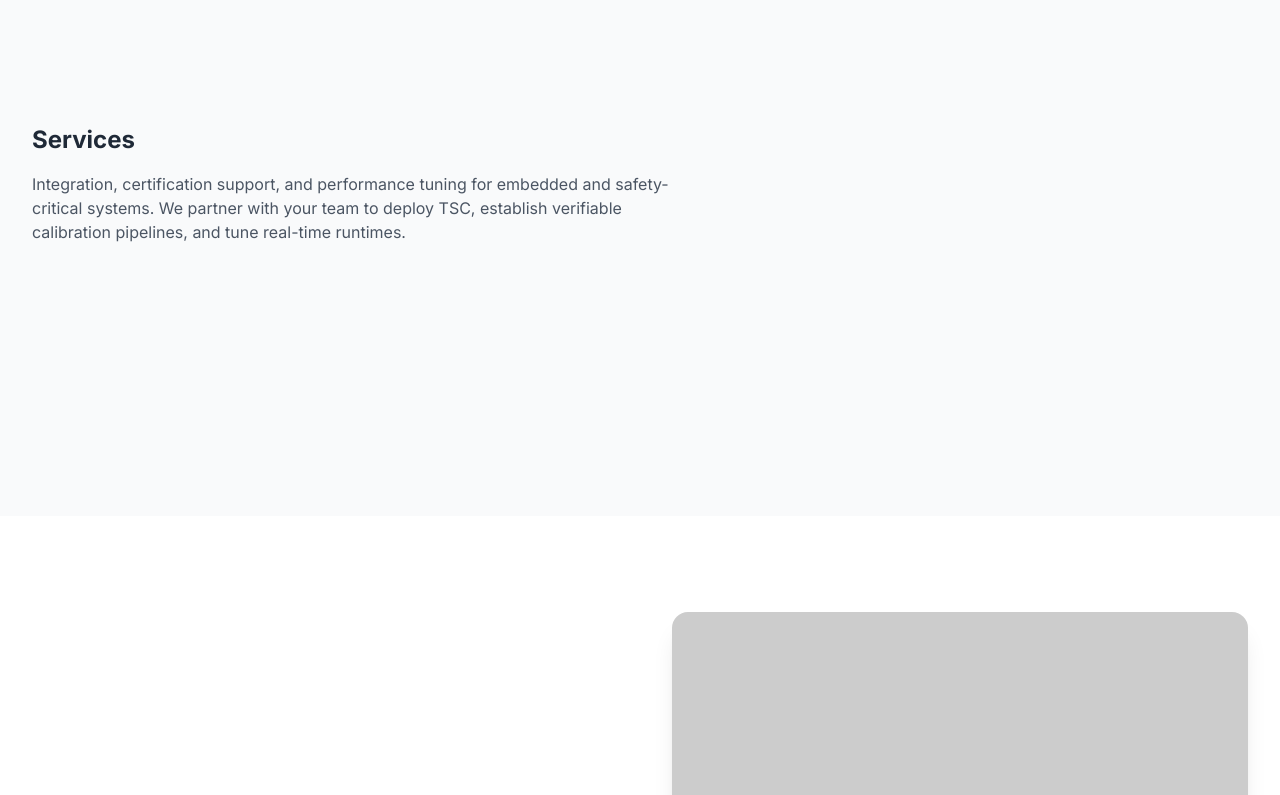
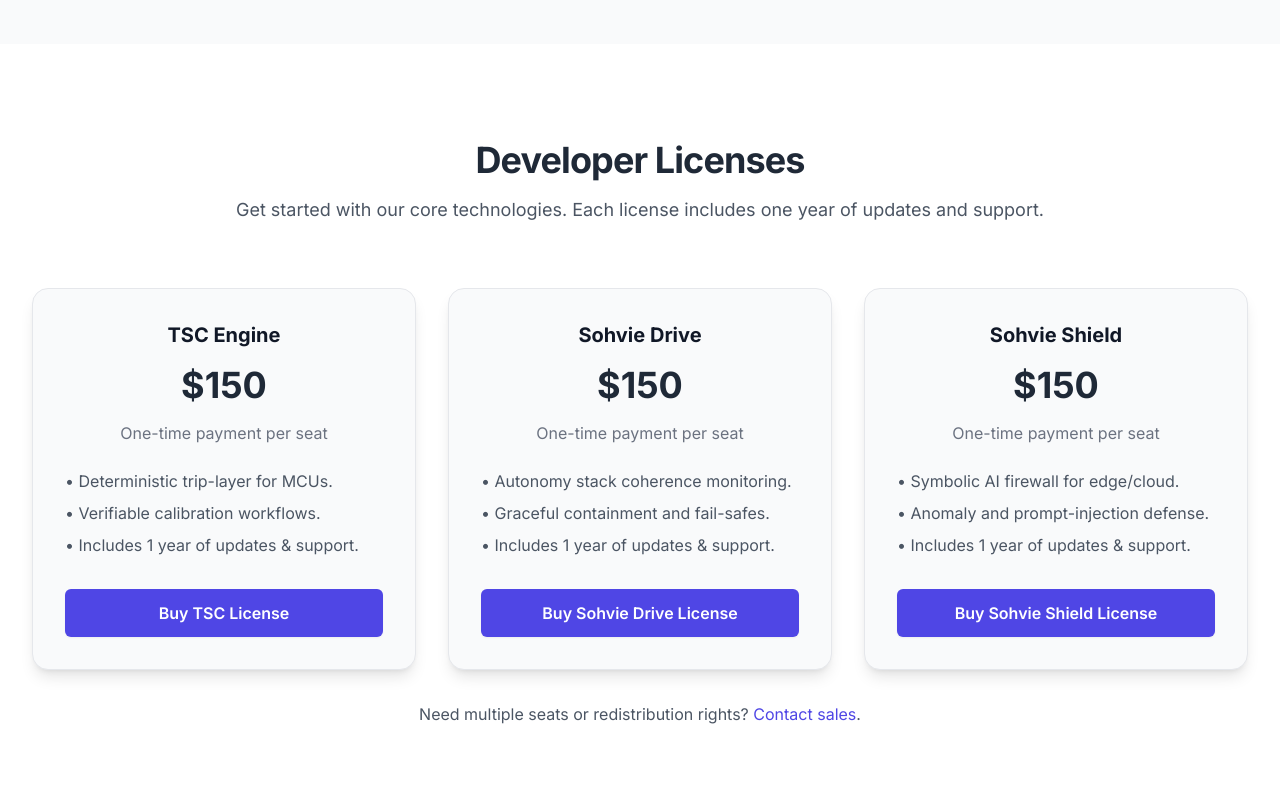
Before and after one commit to Lioren-Technologies/html-starter, a website: page index.html in a window 1280 px wide. Shown: the part 2480-3275 px from the top of the page. Drawn offline with nearby package versions, Linux system fonts and the light colour scheme; placeholder pictures from the web are drawn by us; files whose address does not match are found by name.

Commit message:
Update index.html

```diff
--- a/index.html
+++ b/index.html
@@ -361,21 +361,56 @@
 </div>
 </div>
 </section>
-<section class="py-20 bg-gray-50" id="services">
-<div class="mx-auto max-w-7xl px-4 sm:px-6 lg:px-8">
-<h2 class="text-2xl font-bold">Services</h2>
-<p class="mt-4 text-gray-600 max-w-2xl">Integration, certification support, and performance tuning for embedded and safety-critical systems. We partner with your team to deploy TSC, establish verifiable calibration pipelines, and tune real-time runtimes.</p>
-</div>
+<section class="py-24 bg-white" id="services">
+  <div class="mx-auto max-w-7xl px-4 sm:px-6 lg:px-8">
+    <div class="text-center">
+      <h2 class="text-3xl font-bold tracking-tight sm:text-4xl">Developer Licenses</h2>
+      <p class="mt-4 text-lg text-gray-600">Get started with our core technologies. Each license includes one year of updates and support.</p>
+    </div>
+    <div class="mt-16 grid md:grid-cols-2 lg:grid-cols-3 gap-8">
+
+      <article class="bg-gray-50 p-8 rounded-2xl shadow-lg border border-gray-200 h-full flex flex-col text-center">
+        <h3 class="text-xl font-bold text-gray-900">TSC Engine</h3>
+        <p class="text-4xl font-bold text-gray-800 my-4">$150</p>
+        <p class="text-gray-500 mb-6">One-time payment per seat</p>
+        <ul class="text-gray-600 mb-8 text-left space-y-2 flex-grow">
+          <li>• Deterministic trip-layer for MCUs.</li>
+          <li>• Verifiable calibration workflows.</li>
+          <li>• Includes 1 year of updates & support.</li>
+        </ul>
+        <a href="#" class="inline-flex items-center justify-center rounded-md bg-indigo-600 px-6 py-3 font-semibold text-white shadow-sm cta-glow">Buy TSC License</a>
+      </article>
+
+      <article class="bg-gray-50 p-8 rounded-2xl shadow-lg border border-gray-200 h-full flex flex-col text-center">
+        <h3 class="text-xl font-bold text-gray-900">Sohvie Drive</h3>
+        <p class="text-4xl font-bold text-gray-800 my-4">$150</p>
+        <p class="text-gray-500 mb-6">One-time payment per seat</p>
+        <ul class="text-gray-600 mb-8 text-left space-y-2 flex-grow">
+          <li>• Autonomy stack coherence monitoring.</li>
+          <li>• Graceful containment and fail-safes.</li>
+          <li>• Includes 1 year of updates & support.</li>
+        </ul>
+        <a href="#" class="inline-flex items-center justify-center rounded-md bg-indigo-600 px-6 py-3 font-semibold text-white shadow-sm cta-glow">Buy Sohvie Drive License</a>
+      </article>
+
+      <article class="bg-gray-50 p-8 rounded-2xl shadow-lg border border-gray-200 h-full flex flex-col text-center">
+        <h3 class="text-xl font-bold text-gray-900">Sohvie Shield</h3>
+        <p class="text-4xl font-bold text-gray-800 my-4">$150</p>
+        <p class="text-gray-500 mb-6">One-time payment per seat</p>
+        <ul class="text-gray-600 mb-8 text-left space-y-2 flex-grow">
+          <li>• Symbolic AI firewall for edge/cloud.</li>
+          <li>• Anomaly and prompt-injection defense.</li>
+          <li>• Includes 1 year of updates & support.</li>
+        </ul>
+        <a href="#" class="inline-flex items-center justify-center rounded-md bg-indigo-600 px-6 py-3 font-semibold text-white shadow-sm cta-glow">Buy Sohvie Shield License</a>
+      </article>
+
+    </div>
+    <p class="text-center text-gray-600 mt-8">Need multiple seats or redistribution rights? <a href="#contact" class="text-indigo-600 hover:underline">Contact sales</a>.</p>
+  </div>
 </section>
 
-    <section id="pricing" class="relative mx-auto max-w-6xl px-4 md:px-6 py-16 md:py-24">
-      <stripe-pricing-table pricing-table-id="prctbl_1S3fVdRPzuR30FMsnT1DjNDQ"
-publishable-key="pk_live_51S2N3tRPzuR30FMsTF2Wu4F6ehnzHbMsAwcWaTwAWXcE2iadlBr7wXrxx2hPlwI7bdvQV3mMhKC6WDeljTSl2fXR000sDFHsC2">
-</stripe-pricing-table>
-    </section>
-
-
-<section class="py-24 bg-white" id="about">
+<section class="py-24 bg-gray-50" id="about">
 <div class="mx-auto max-w-7xl px-4 sm:px-6 lg:px-8 grid md:grid-cols-2 gap-16 items-center">
 <div>
 <h2 class="text-3xl font-bold tracking-tight sm:text-4xl">Designed for verifiability</h2>
@@ -386,7 +421,7 @@
 </div>
 </div>
 </section>
-<section class="py-24 bg-gray-50" id="contact">
+<section class="py-24 bg-white" id="contact">
 <div class="mx-auto max-w-3xl text-center">
 <h2 class="text-3xl font-bold tracking-tight sm:text-4xl">Let's build the future of safety</h2>
 <p class="mt-4 text-lg text-gray-600">Tell us about your use case and our engineering team will follow up.</p>
```
